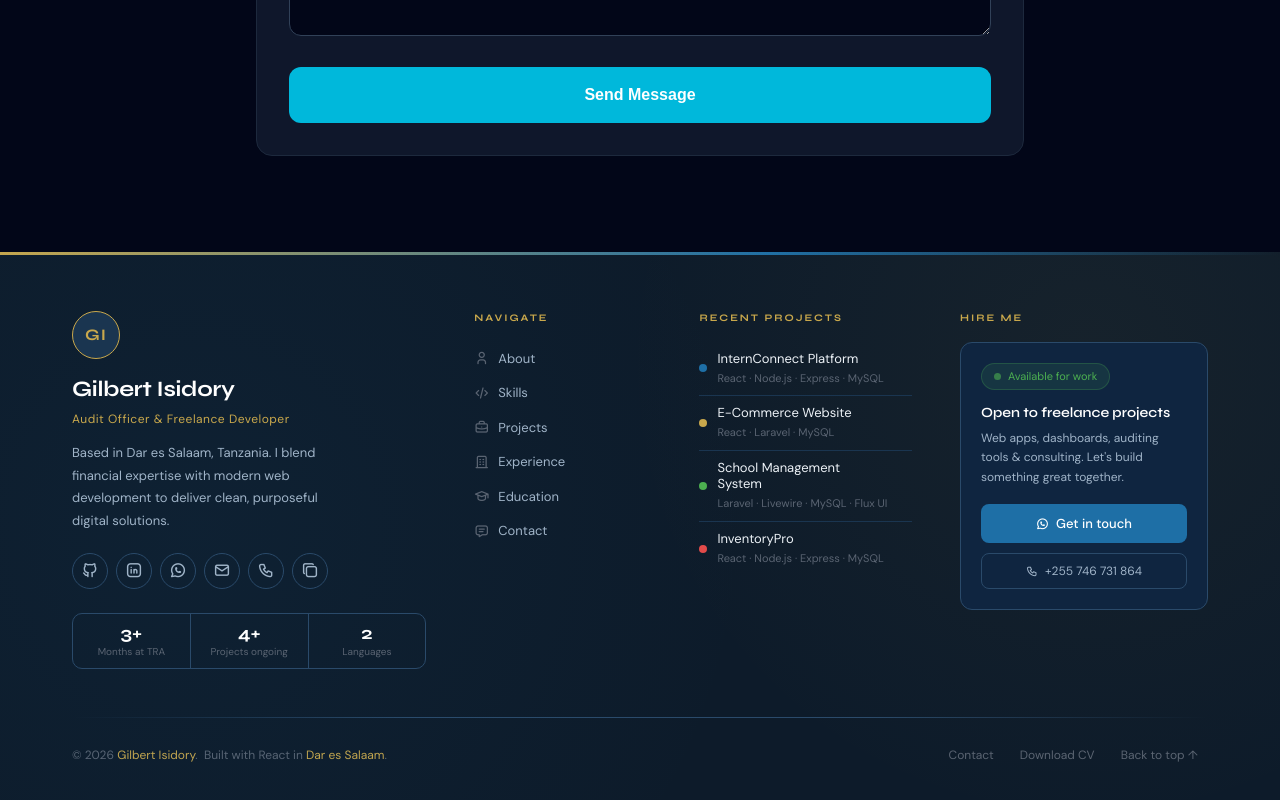
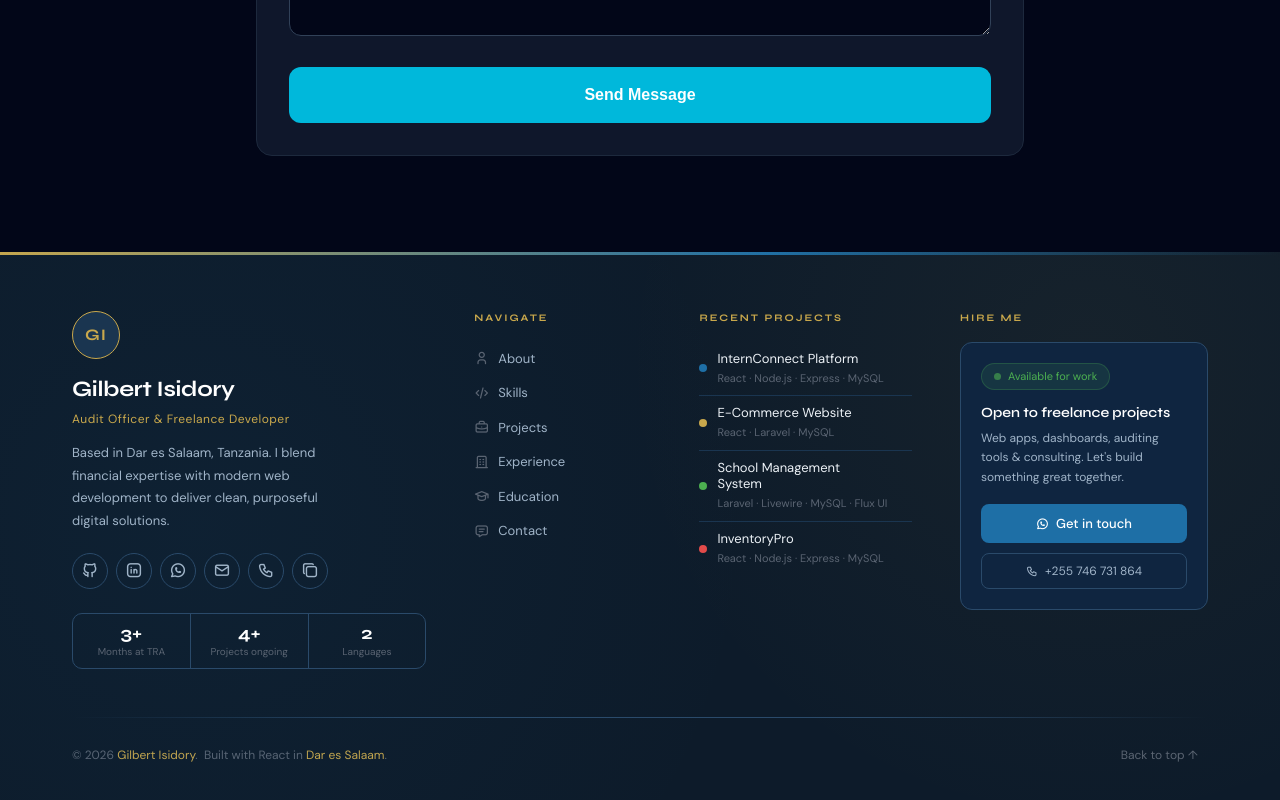
Before and after one commit to gilberas/portfolio-frontend, a React (Vite) app: page / in a window 1280 px wide. Shown: the part 6783-7583 px from the top of the page. Built offline with nearby package versions, Linux system fonts and the light colour scheme.

Commit message:
update footer

```diff
--- a/src/components/Footer.jsx
+++ b/src/components/Footer.jsx
@@ -213,17 +213,7 @@ export default function Footer() {
             <span className="gl-footer__copy-name">Dar es Salaam</span>.
           </p>
           <div className="gl-footer__bottom-links">
-            <button className="gl-footer__blink" onClick={() => scrollTo("#contact")}>
-              Contact
-            </button>
-            <a
-              className="gl-footer__blink"
-              href="/cv/Gilbert_Isidory_CV_v5.pdf"
-              target="_blank"
-              rel="noopener noreferrer"
-            >
-              Download CV
-            </a>
+
             <button className="gl-footer__blink" onClick={backToTop}>
               Back to top ↑
             </button>
```
